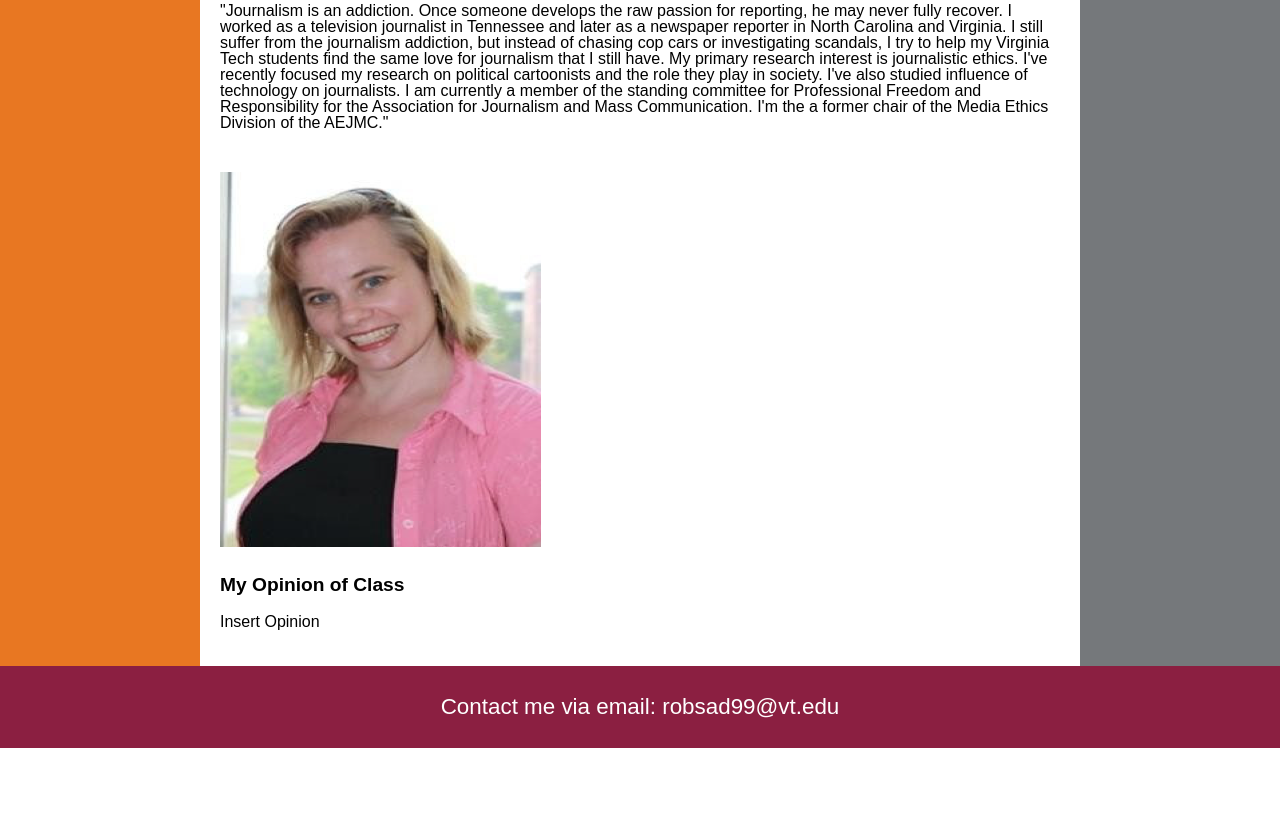
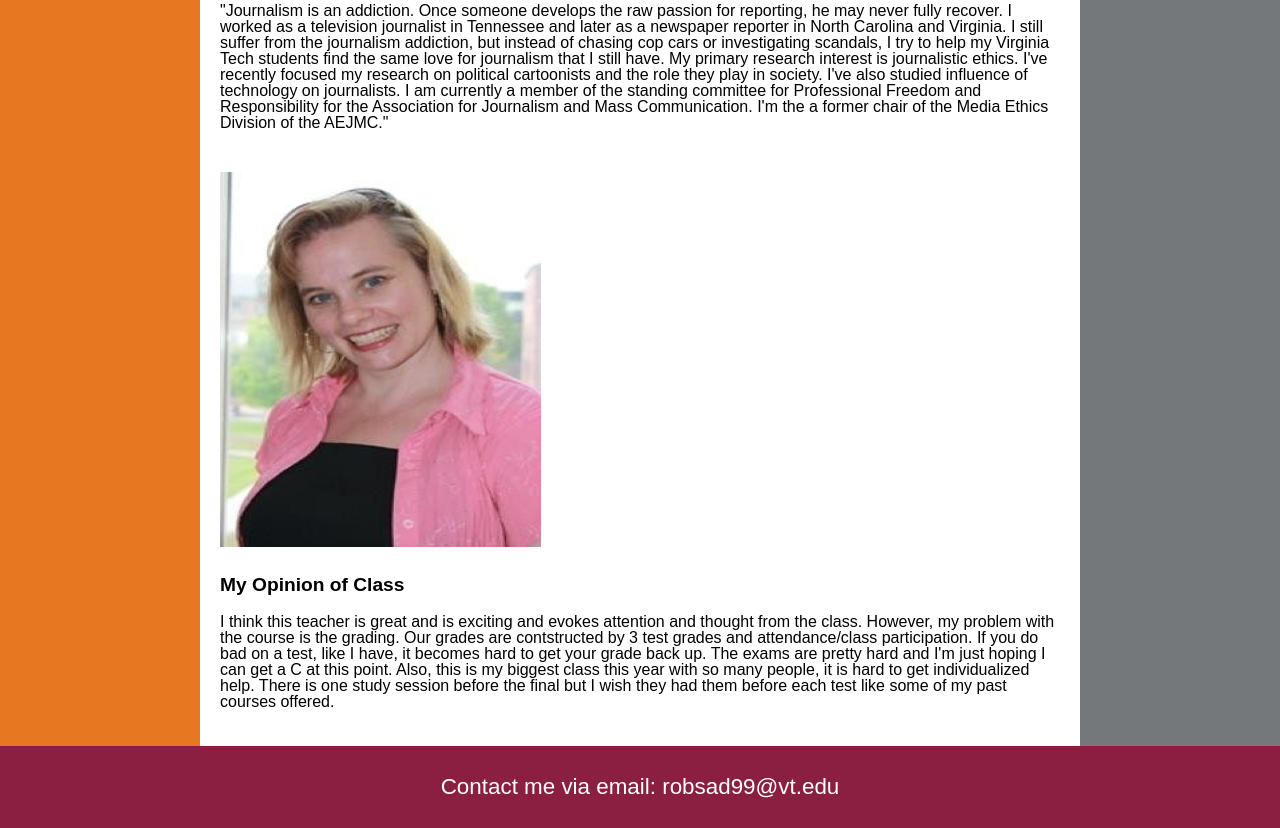
Before and after one commit to robsad99/sadler-visual-media, a plain HTML site: page mediaandsociety.html in a window 1280 px wide. Shown: the part 458-1286 px from the top of the page. Before the commit the page ends 1206 px from the top, so only its background shows below. Drawn offline with Linux system fonts and the light colour scheme.

Commit message:
added my opinion of the course

```diff
--- a/mediaandsociety.html
+++ b/mediaandsociety.html
@@ -38,7 +38,8 @@ Once someone develops the raw passion for reporting, he may never fully recover.
  My primary research interest is journalistic ethics. I've recently focused my research on political cartoonists and the role they play in society. I've also studied influence of technology on journalists. I am currently a member of the standing committee for Professional Freedom and Responsibility for the Association for Journalism and Mass Communication. I'm the a former chair of the Media Ethics Division of the AEJMC."</p>
   <img src="mackay.png" class="responsive"/>
   <h2>My Opinion of Class</h2>
-  <p>Insert Opinion</p>
+  <p>I think this teacher is great and is exciting and evokes attention and thought from the class. However, my problem with the course is the grading. Our grades are contstructed by 3 test grades and attendance/class participation. If you do bad on a test, like I have, it becomes hard to get your grade back up. The exams are pretty hard and I'm just hoping I can get a C at this point.
+  Also, this is my biggest class this year with so many people, it is hard to get individualized help. There is one study session before the final but I wish they had them before each test like some of my past courses offered.</p>
      </main>
      <aside>Related links</aside>
      <footer>Contact me via email: robsad99@vt.edu</footer>
```
